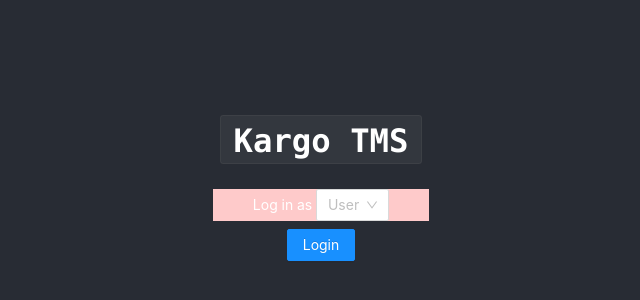
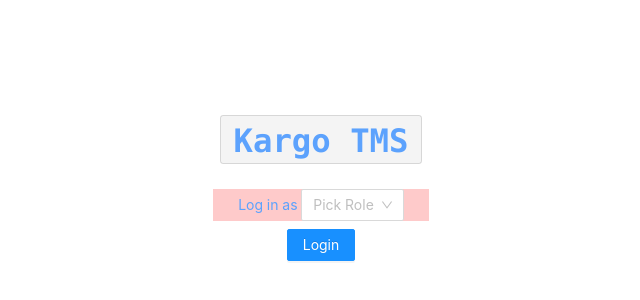
Before and after one commit to arkha98/team-7-kargo-fe, a React (Create React App) app: page /login in a window 1280 px wide. Shown: the part 212-512 px from the top of the page, without its empty margins (319-959 px from the left). Built offline with nearby package versions, Linux system fonts and the light colour scheme.

Commit message:
route shipper

```diff
--- a/src/App.js
+++ b/src/App.js
@@ -1,14 +1,25 @@
+import { useState, useEffect } from "react";
 import './App.scss';
 import 'antd/dist/antd.css';
-import { BrowserRouter, Routes, Route, Navigate } from "react-router-dom";
+import { BrowserRouter, Routes, Route, Navigate, useNavigate } from "react-router-dom";
 import Login from './pages/login';
+import Shipper from './pages/shipper';
+import { AppProvider } from "./utils/AppContext";
+// import PrivateRoute from "./utils/PrivateRoute";
 
 function App() {
+  const [role, setRole] = useState("shipper")
+  useEffect(() => {
+    // if (!role) ("/login")
+
+  }, [])
   return (
+    <AppProvider value={{ role, setRole }}>
+
       <BrowserRouter>
         <div className="app">
           <Routes>
-          <Route path="/login" element={<Login/>}></Route>
+            <Route path="/login" element={<Login />}></Route>
             {/* YOUR CODE HERE */}
 
             <Route
@@ -16,9 +27,17 @@
               path="/"
               element={<Navigate to="/login" />}
             />
+            <Route path="/shipper" element={<Shipper />} />
+
+            {/* <Shipper /> */}
+            {/* </Route> */}
+            {/* <PrivateRoute path="/">
+            </PrivateRoute> */}
+
           </Routes>
         </div>
       </BrowserRouter>
+    </AppProvider>
   );
 }
 
--- a/src/pages/login/index.js
+++ b/src/pages/login/index.js
@@ -1,6 +1,7 @@
-import { useCallback } from "react";
+import { useCallback,useContext } from "react";
 import { Button, Select, Space, Typography } from 'antd';
 import './style.scss';
+import AppContext from "../../utils/AppContext";
 
 const options = [
   { label: 'Transporter', value: 'transporter' },
@@ -9,9 +10,15 @@
 
 // This is mostly cover what ticket #1 is all about
 function App() {
+  const {setRole}=useContext(AppContext)
+  // const [role,setRole]=useState("")
   const handleLogin = useCallback(() => {
     {/* YOUR CODE HERE */}
   })
+  const handleChange = useCallback(() => {
+
+  })
+  // console.log(role)
   return (
     <div className="login">
       <div className="login-header">
@@ -19,7 +26,7 @@
           <Space direction="vertical">
             <Typography.Title code>Kargo TMS</Typography.Title>
             <div className="bg-red-200">
-              Log in as <Select placeholder="User" options={options} />
+              Log in as <Select placeholder="Pick Role" options={options} />
             </div>
             <div>
               <Button onClick={handleLogin}type="primary">Login</Button>
--- a/src/pages/login/style.scss
+++ b/src/pages/login/style.scss
@@ -1,25 +1,27 @@
 .login {
-  background-color: #282c34;
+  background-color: #ffffff;
 
   &-header {
     align-items: center;
-    color: white;
+    color: rgb(92, 162, 253);
     display: flex;
     flex-direction: column;
     justify-content: center;
     min-height: 100vh;
+    width:50%;
+    margin: auto;
 
     &-wrapper {
       text-align: center;
 
       h1.ant-typography {
-        color: white;
+        color: rgb(92, 162, 253);
       }
     }
   }
 
   &-footer {
-    color: white;
+    color: rgb(92, 162, 253);
     padding: 16px 0;
     text-align: center;
 
--- /dev/null
+++ b/src/pages/shipper/index.js
@@ -0,0 +1,11 @@
+import React from 'react'
+
+const index = () => {
+  return (
+    <div>
+      shipper
+    </div>
+  )
+}
+
+export default index
--- /dev/null
+++ b/src/utils/AppContext.js
@@ -0,0 +1,7 @@
+import React from "react";
+
+const AppContext = React.createContext({});
+
+export const AppProvider = AppContext.Provider;
+export const AppConsumer = AppContext.Consumer;
+export default AppContext;
```
Lines whose indentation alone changed are shown as unchanged.
